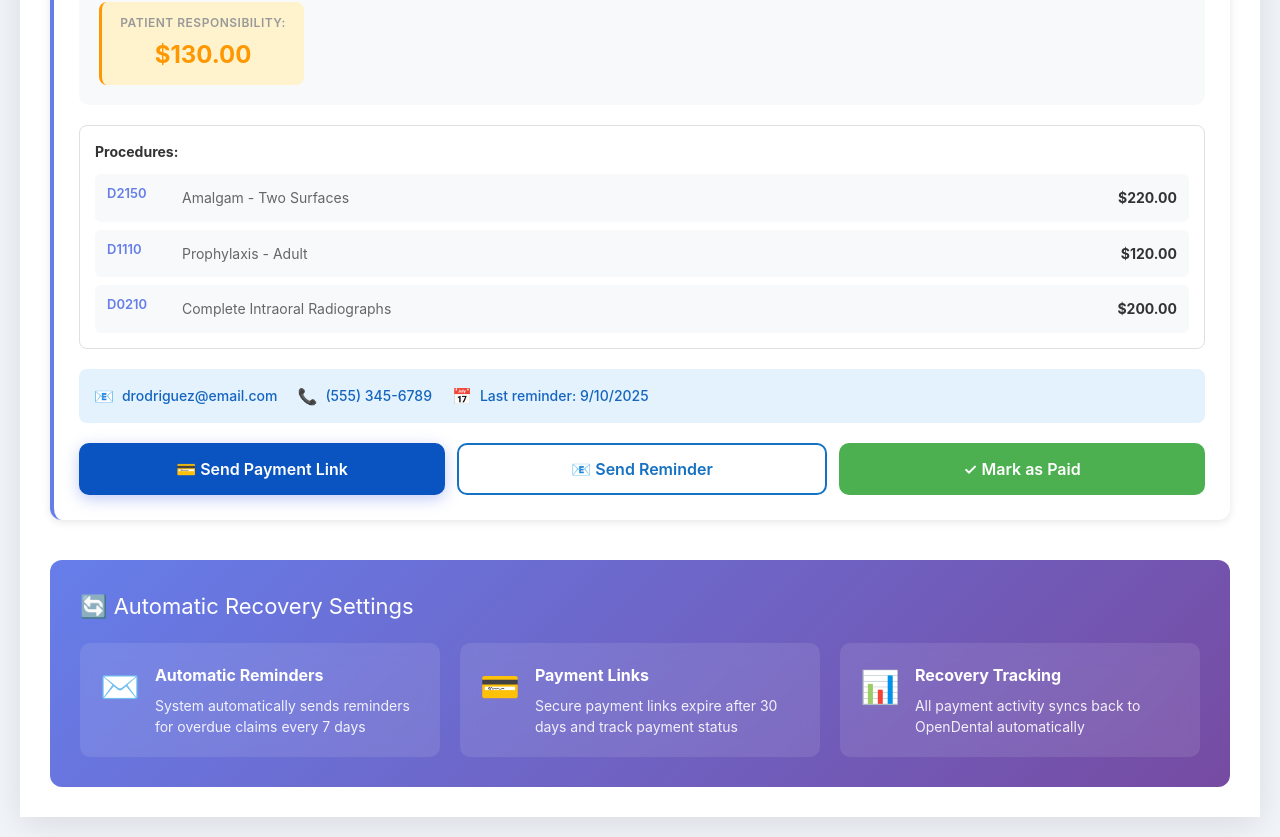
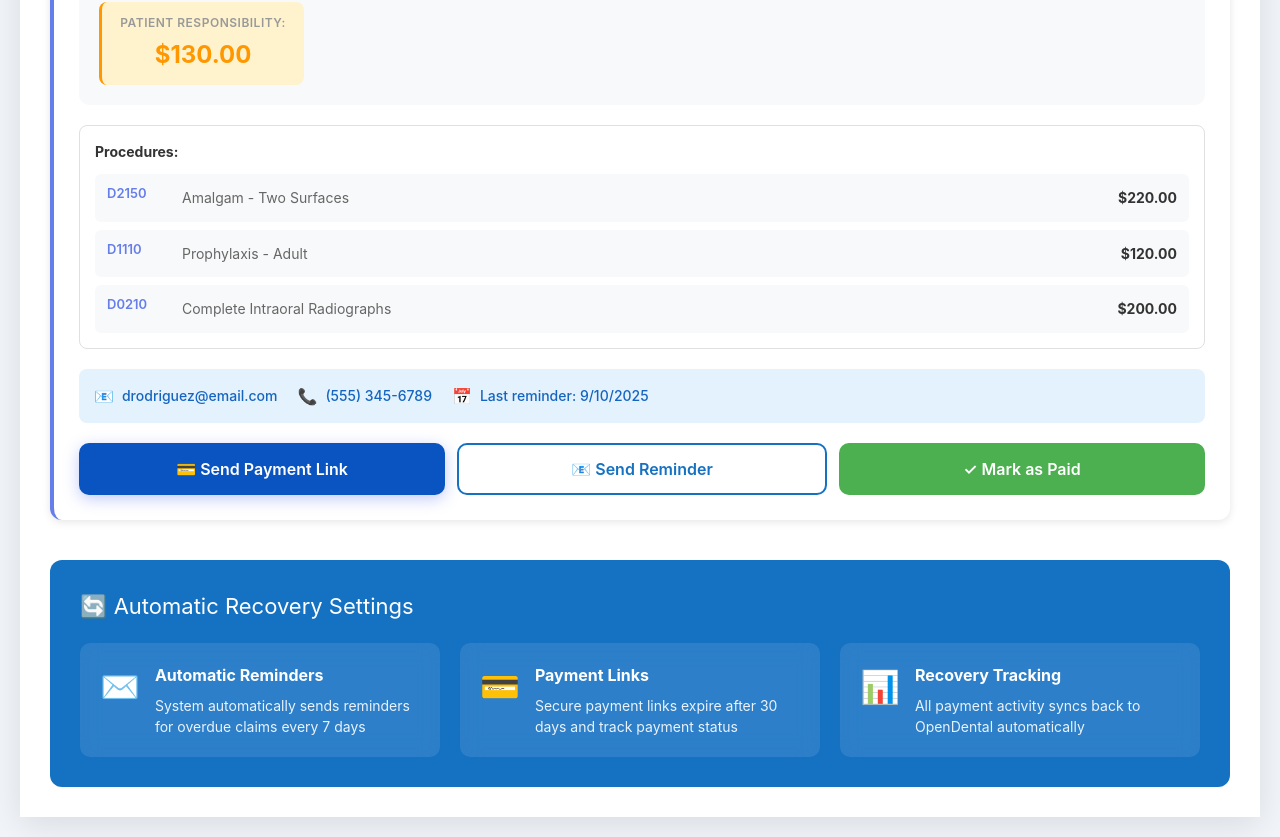
Before and after one commit to Alberto85ariel13/dental-pos, a React (Vite) app: page /claims in a window 1280 px wide. Shown: the part 2849-3686 px from the top of the page. Built offline with nearby package versions, Linux system fonts and the light colour scheme.

Commit message:
improve css

```diff
--- a/src/pages/OpenClaims.css
+++ b/src/pages/OpenClaims.css
@@ -261,7 +261,7 @@
 }
 
 .auto-recovery-section {
-  background: linear-gradient(135deg, #667eea 0%, #764ba2 100%);
+  background: #1571c2;
   padding: 30px;
   border-radius: 12px;
   color: white;
```
